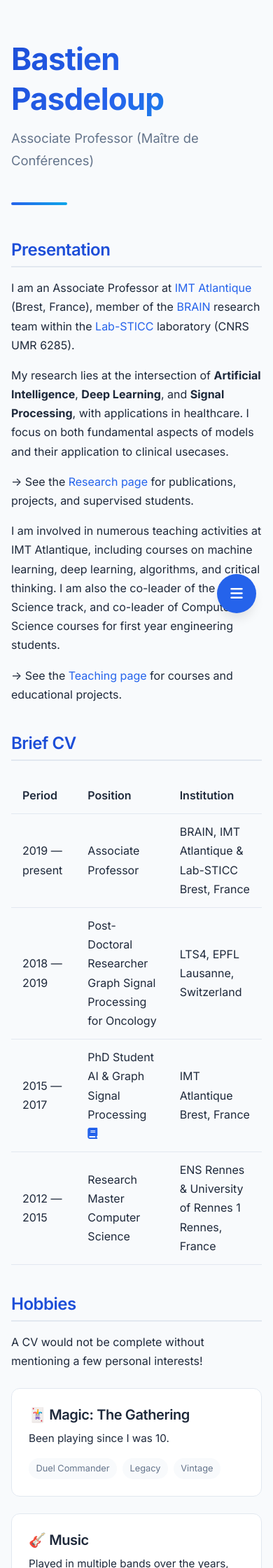
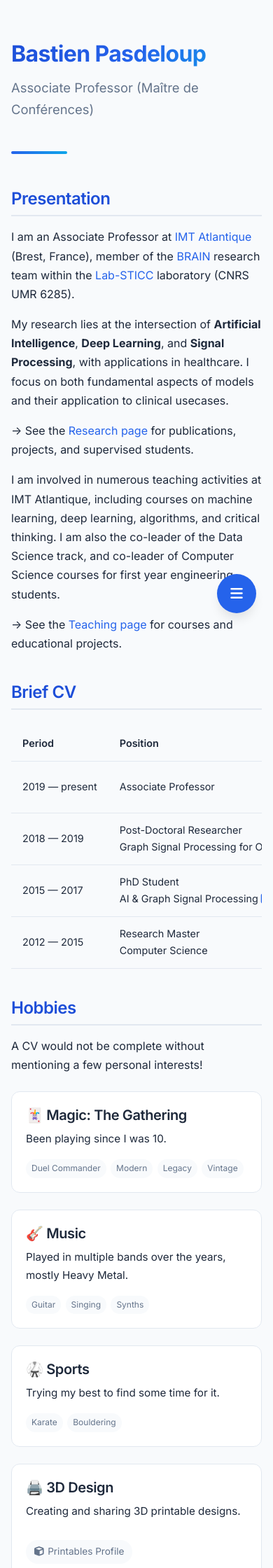
Before and after one commit to BastienPasdeloup/BastienPasdeloup.github.io, a Jekyll site: the page built from index.md, in a window 390 px wide. Shown: the top 2240 px of the page at 70% size. Built offline with Jekyll 4.4.1, drawn with Linux system fonts in a browser that asks for light colours.

Commit message:
Enhance responsiveness of layout and typography; add new tag to personal interests section

```diff
--- a/assets/css/style.css
+++ b/assets/css/style.css
@@ -224,11 +224,14 @@
   flex: 1;
   margin-left: var(--sidebar-width);
   padding: 3rem;
+  overflow-x: hidden;
 }
 
 .content-wrapper {
   max-width: 900px;
   margin: 0 auto;
+  overflow-wrap: break-word;
+  word-wrap: break-word;
 }
 
 /* ===== Typography ===== */
@@ -624,6 +627,11 @@
     padding: 1.5rem 1rem;
   }
 
+  .content-wrapper {
+    max-width: 100%;
+    overflow-x: hidden;
+  }
+
   .mobile-nav-toggle {
     display: flex;
     align-items: center;
@@ -637,6 +645,47 @@
 
   .contact-info {
     grid-template-columns: 1fr;
+  }
+
+  /* Tables responsive */
+  table {
+    display: block;
+    overflow-x: auto;
+    -webkit-overflow-scrolling: touch;
+    font-size: 0.9rem;
+  }
+
+  th, td {
+    padding: 0.5rem 0.75rem;
+    white-space: nowrap;
+  }
+
+  /* Page header responsive */
+  .page-header h1 {
+    font-size: 2rem;
+  }
+
+  /* Publication links responsive */
+  .publication-links {
+    flex-direction: column;
+  }
+
+  .publication-link {
+    justify-content: center;
+  }
+
+  /* Cards responsive */
+  .course-card {
+    padding: 1.25rem;
+  }
+
+  .course-tags {
+    gap: 0.4rem;
+  }
+
+  .tag {
+    font-size: 0.75rem;
+    padding: 0.2rem 0.5rem;
   }
 }
 
--- a/index.md
+++ b/index.md
@@ -39,6 +39,7 @@
     <p>Been playing since I was 10.</p>
     <div class="course-tags">
       <span class="tag">Duel Commander</span>
+      <span class="tag">Modern</span>
       <span class="tag">Legacy</span>
       <span class="tag">Vintage</span>
     </div>
```
